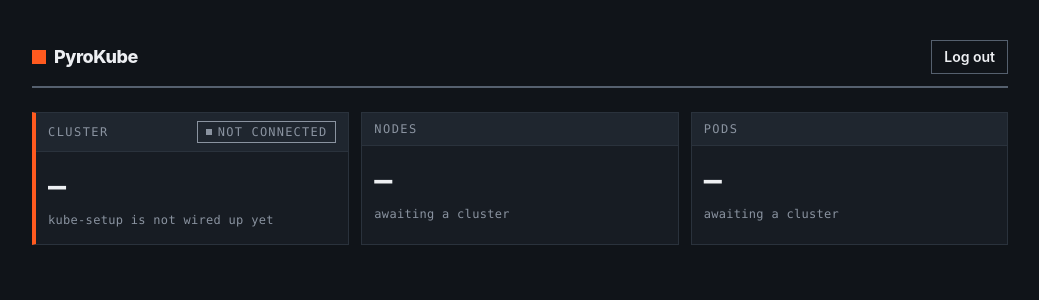
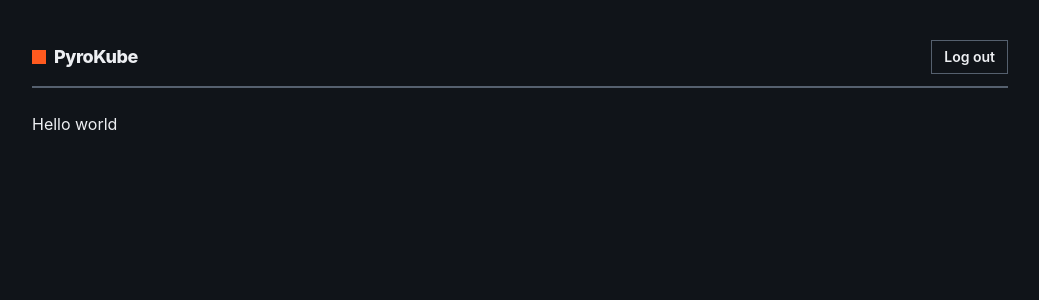
Before and after one commit to LazyyVenom/PyroKube, a FastAPI app: template admin/src/templates/pages/dashboard.html in a window 1280 px wide. Shown: the top 300 px of the page, without its empty margins (120-1159 px from the left). Run offline with FastAPI, Linux system fonts and the light colour scheme; the template is opened without the code that fills it, so the values that code supplies are empty; parts of the project's set-up code (start-up, migrations or seed data) failed here and were passed over.

Commit message:
Cleaning Some Stuff up in here

```diff
--- a/admin/src/templates/base.html
+++ b/admin/src/templates/base.html
@@ -1,15 +1,19 @@
 <!doctype html>
 <html lang="en">
+
 <head>
   <meta charset="UTF-8" />
   <meta name="viewport" content="width=device-width, initial-scale=1.0" />
   <meta name="color-scheme" content="dark" />
   <title>{% block title %}PyroKube{% endblock %}</title>
+  <link rel="icon" type="image/x-icon" href="{{ url_for('static', path='assets/favicon.ico') }}" />
 
   <script src="https://cdn.jsdelivr.net/npm/@tailwindcss/browser@4"></script>
   <script src="https://cdn.jsdelivr.net/npm/htmx.org@2.0.4/dist/htmx.min.js"></script>
 
   <style type="text/tailwindcss">
+    @import "tailwindcss";
+
       @theme {
         --color-ink: #101419;
         --color-surface: #171c23;
@@ -33,9 +37,11 @@
       }
     </style>
 </head>
+
 <body class="bg-ink text-paper font-sans antialiased">
   <main class="mx-auto max-w-5xl px-6 py-10">
     {% block content %}{% endblock %}
   </main>
 </body>
+
 </html>
--- a/admin/src/templates/pages/dashboard.html
+++ b/admin/src/templates/pages/dashboard.html
@@ -15,51 +15,7 @@ block content %}
 
 <div class="flex flex-col gap-3 pt-6">
   <div class="grid gap-3 sm:grid-cols-2 lg:grid-cols-3">
-    <div class="border border-l-4 border-rule border-l-ember bg-surface">
-      <div class="flex items-center justify-between gap-2 border-b border-rule bg-surface-alt px-3 py-2">
-        <span class="font-mono text-xs tracking-[0.12em] text-slate uppercase">
-          Cluster
-        </span>
-        <span
-          class="inline-flex items-center gap-1.5 border border-current px-2 py-0.5 font-mono text-xs tracking-[0.1em] text-slate uppercase">
-          <span class="size-1.5 bg-current"></span>Not connected
-        </span>
-      </div>
-      <div class="px-3 py-4 font-mono text-3xl font-semibold tabular-nums">
-        —
-        <small class="mt-2 block text-xs font-normal tracking-wide text-slate">
-          kube-setup is not wired up yet
-        </small>
-      </div>
-    </div>
-
-    <div class="border border-rule bg-surface">
-      <div class="flex items-center justify-between gap-2 border-b border-rule bg-surface-alt px-3 py-2">
-        <span class="font-mono text-xs tracking-[0.12em] text-slate uppercase">
-          Nodes
-        </span>
-      </div>
-      <div class="px-3 py-4 font-mono text-3xl font-semibold tabular-nums">
-        —
-        <small class="mt-2 block text-xs font-normal tracking-wide text-slate">
-          awaiting a cluster
-        </small>
-      </div>
-    </div>
-
-    <div class="border border-rule bg-surface">
-      <div class="flex items-center justify-between gap-2 border-b border-rule bg-surface-alt px-3 py-2">
-        <span class="font-mono text-xs tracking-[0.12em] text-slate uppercase">
-          Pods
-        </span>
-      </div>
-      <div class="px-3 py-4 font-mono text-3xl font-semibold tabular-nums">
-        —
-        <small class="mt-2 block text-xs font-normal tracking-wide text-slate">
-          awaiting a cluster
-        </small>
-      </div>
-    </div>
+    <div> Hello world </div>
   </div>
 </div>
 {% endblock %}
```
Also changed, not shown: admin/src/routers/base.py (+9 -1 lines), admin/src/static/assets/favicon.ico (added), 1 other file. Lines whose indentation alone changed are shown as unchanged.
